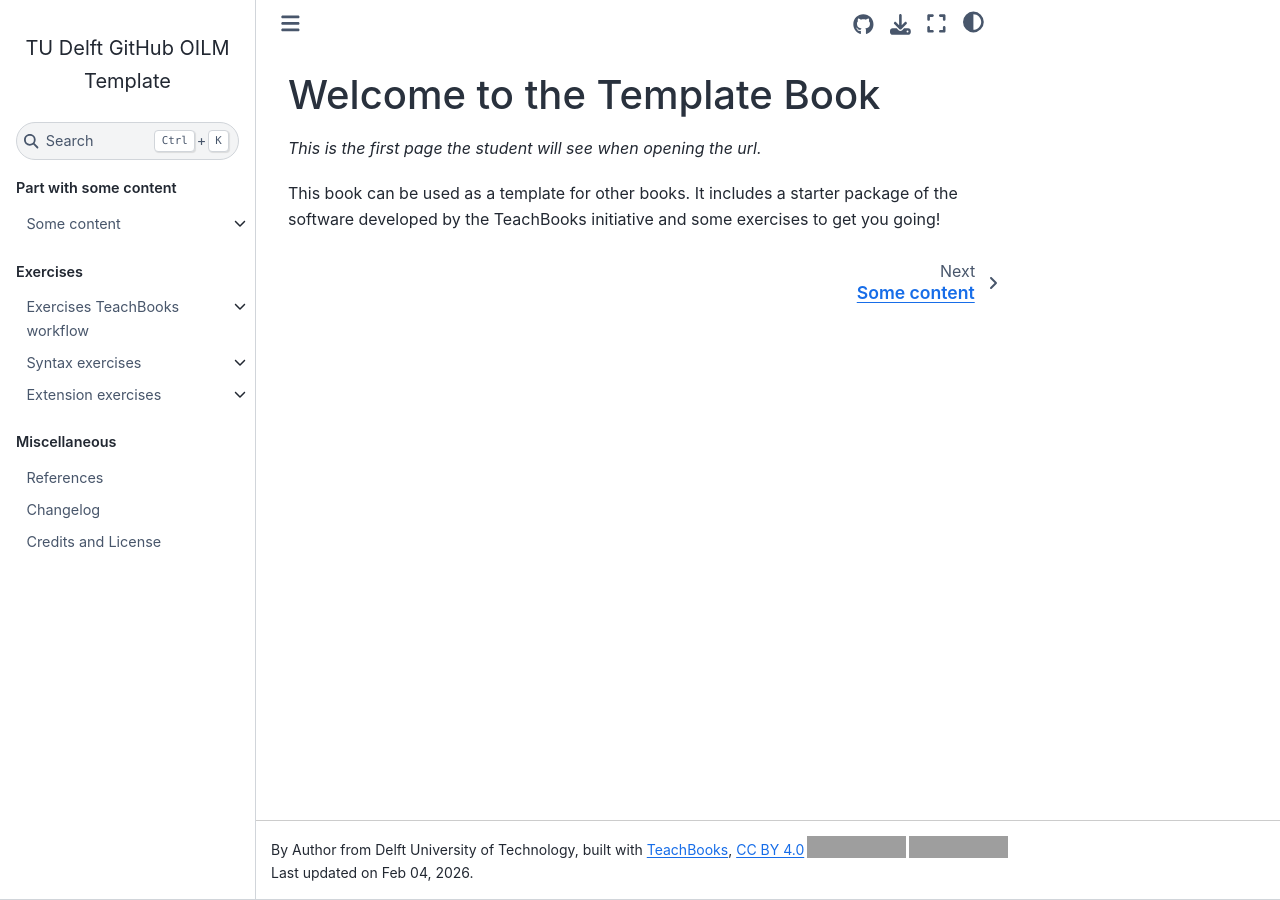
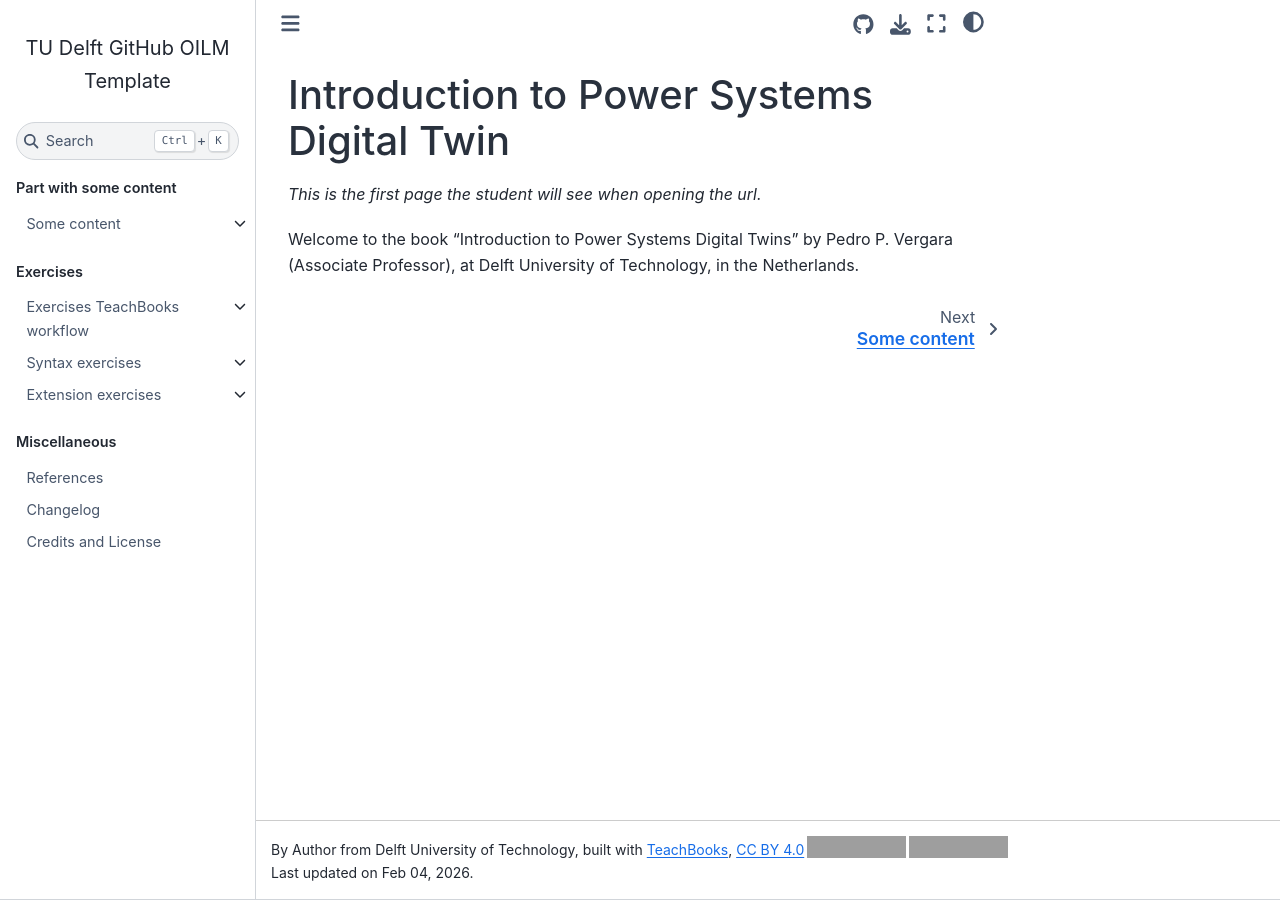
Before and after one commit to distributionnetworksTUDelft/PowerSystemsDigitalTwins, a Jupyter Book: the page built from book/intro.md, in a window 1280 px wide. Built offline with Jupyter Book 1.0.4 settings and Sphinx 7.4.7 and the Sphinx Book theme 1.1.4, drawn with Linux system fonts in a browser that asks for light colours; comment, search, counter and statistics services are not loaded; grey boxes are pictures that could not be loaded.

Commit message:
Update intro.md

```diff
--- a/book/intro.md
+++ b/book/intro.md
@@ -1,6 +1,6 @@
 (intro)=
-# Welcome to the Template Book
+# Introduction to Power Systems Digital Twin
 
 _This is the first page the student will see when opening the url._
 
-This book can be used as a template for other books. It includes a starter package of the software developed by the TeachBooks initiative and some exercises to get you going!
+Welcome to the book "Introduction to Power Systems Digital Twins" by Pedro P. Vergara (Associate Professor), at Delft University of Technology, in the Netherlands.
```
